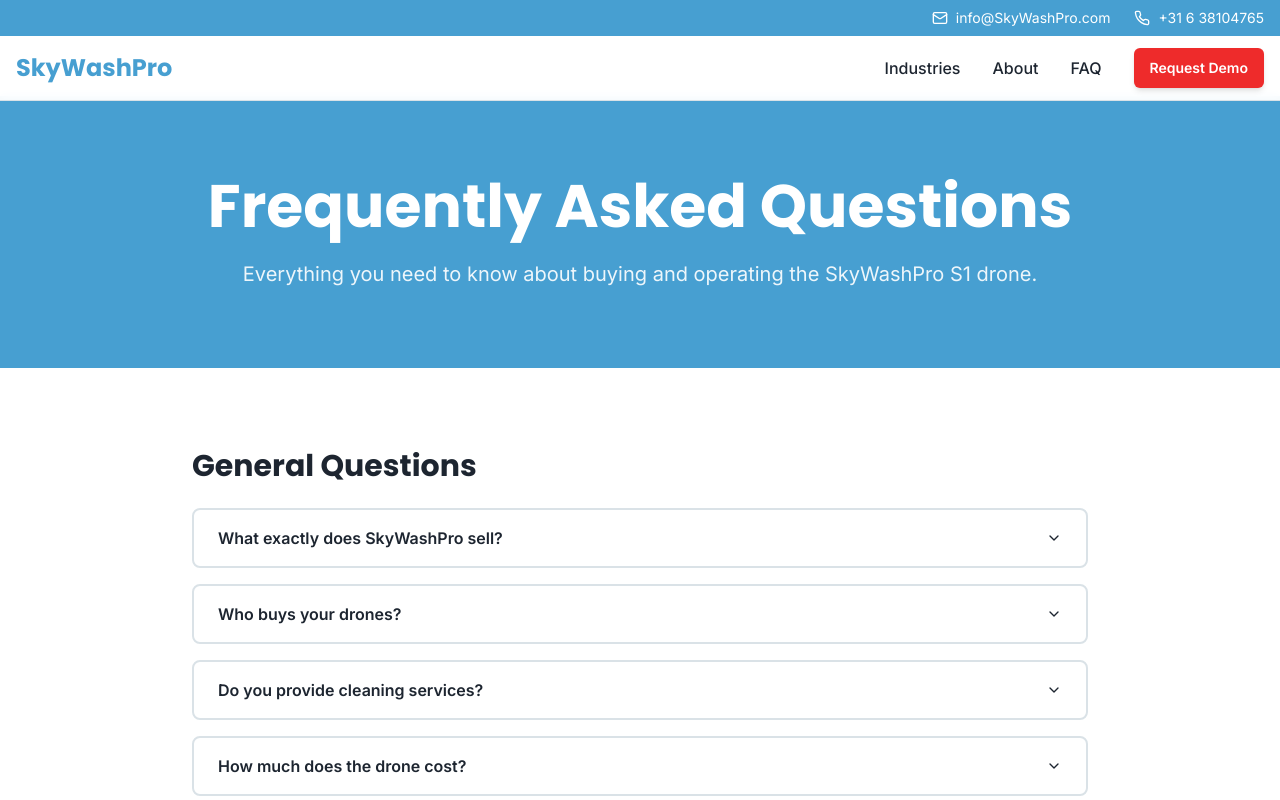
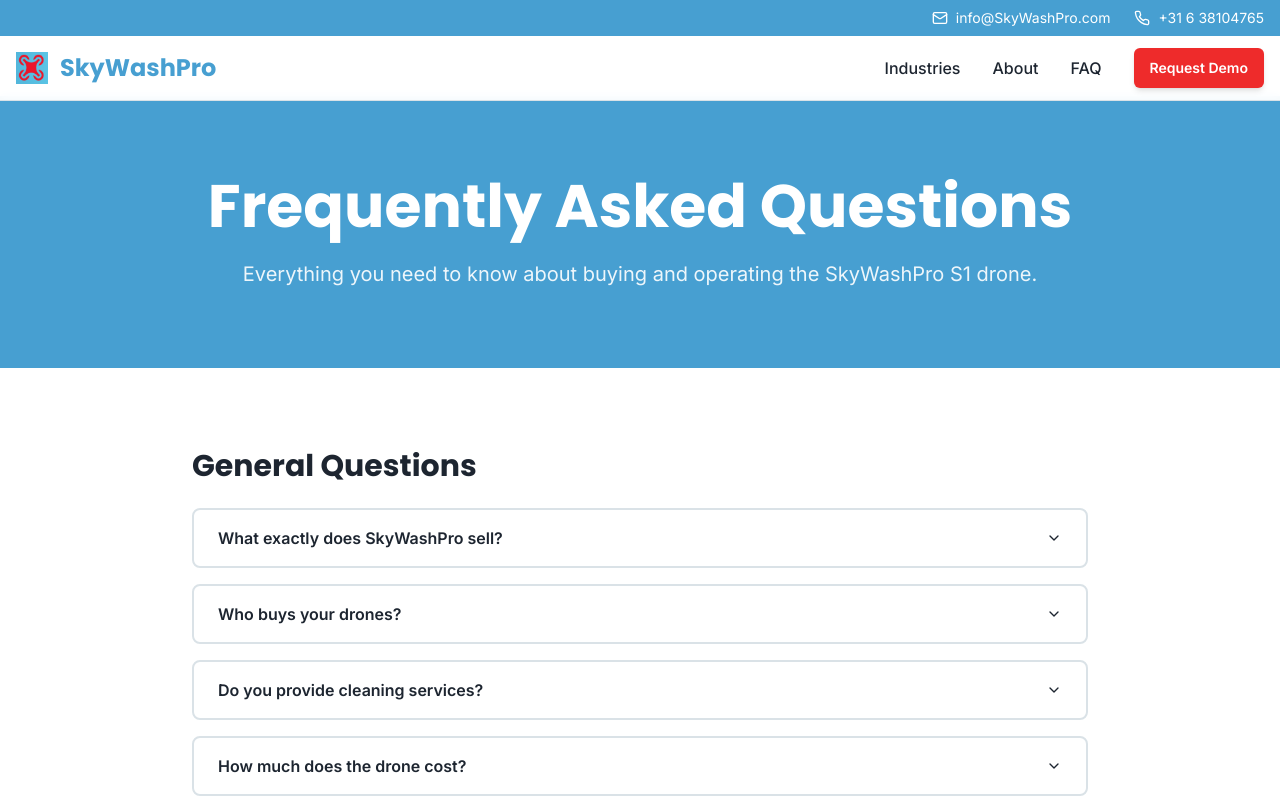
Before and after one commit to XanderJks/aero-wash-pro, a React (Vite) app: page /faq in a window 1280 px wide. Shown: the top 800 px of the page. Built offline with nearby package versions, Linux system fonts and the light colour scheme; the HTML template or start-up script is replaced by a standard one.

Commit message:
Updated Navigation.tsx

```diff
--- a/src/components/Navigation.tsx
+++ b/src/components/Navigation.tsx
@@ -1,6 +1,7 @@
 import { Mail, Phone } from "lucide-react";
 import { Button } from "@/components/ui/button";
 import { Link, useLocation } from "react-router-dom";
+import droneLogo from "@/assets/drone.png";
 
 const Navigation = () => {
   const location = useLocation();
@@ -35,9 +36,10 @@ const Navigation = () => {
 
       <div className="container mx-auto px-4">
         <div className="flex justify-between items-center h-16">
-          <div className="flex items-center">
-            <button onClick={() => scrollToSection("hero")} className="font-heading font-bold text-2xl text-primary">
-              SkyWashPro
+          <div className="flex items-center gap-3">
+            <button onClick={() => scrollToSection("hero")} className="flex items-center gap-3 group">
+              <img src={droneLogo} alt="SkyWashPro Logo" className="h-8 w-8 transition-transform group-hover:scale-110" />
+              <span className="font-heading font-bold text-2xl text-primary">SkyWashPro</span>
             </button>
           </div>
 
```
